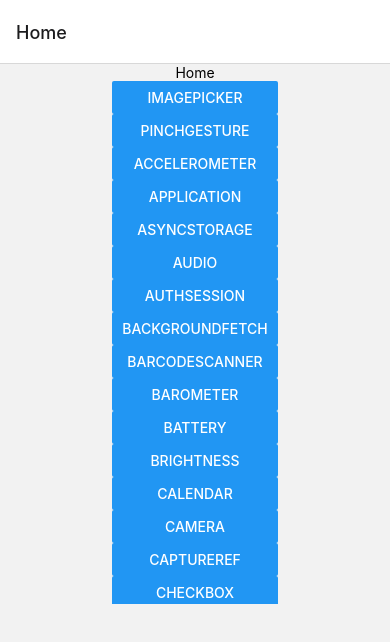
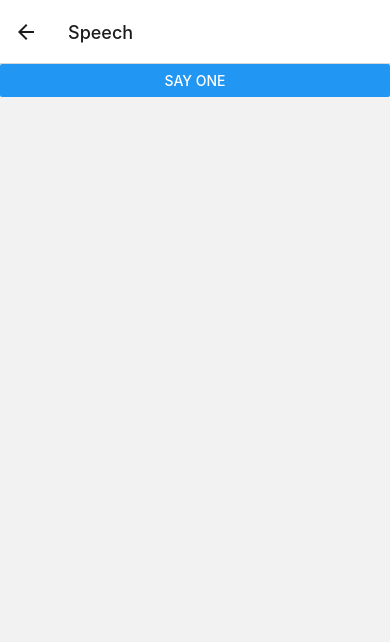
Before and after one commit to GuilhermeSousaDev/Expo, a React Native app: screen /Speech in a window 390 px wide. Shown: the top 642 px of the page. Built offline with nearby package versions, Linux system fonts and the light colour scheme; what expo-notifications, expo-task-manager would draw is missing.

Commit message:
Expo Speech

```diff
--- a/App.js
+++ b/App.js
@@ -54,6 +54,8 @@ import ScreenCapture from './screens/ScreenCapture';
 import ScreenOrientation from './screens/ScreenOrientation';
 import SecureStore from './screens/SecureStore';
 import Sharing from './screens/Sharing';
+import SMS from './screens/SMS';
+import Speech from './screens/Speech';
 
 export default function App() {
   return (
@@ -108,6 +110,8 @@ export default function App() {
         <Stack.Screen name='ScreenOrientation' component={ScreenOrientation} />
         <Stack.Screen name='SecureStore' component={SecureStore} />
         <Stack.Screen name='Sharing' component={Sharing} />
+        <Stack.Screen name='SMS' component={SMS} />
+        <Stack.Screen name='Speech' component={Speech} />
       </Stack.Navigator>
       <StatusBar style="light" />
     </NavigationContainer>
--- a/package.json
+++ b/package.json
@@ -56,6 +56,8 @@
     "expo-secure-store": "~12.0.0",
     "expo-sensors": "~12.0.1",
     "expo-sharing": "~11.0.1",
+    "expo-sms": "~11.0.0",
+    "expo-speech": "~11.0.0",
     "expo-splash-screen": "~0.17.5",
     "expo-status-bar": "~1.4.2",
     "expo-web-browser": "~12.0.0",
--- a/screens/Home.js
+++ b/screens/Home.js
@@ -58,6 +58,8 @@ export default function Home({ navigation }) {
                 <Button title="ScreenOrientation" onPress={() => navigate('ScreenOrientation')} />
                 <Button title="SecureStore" onPress={() => navigate('SecureStore')} />
                 <Button title="Sharing" onPress={() => navigate('Sharing')} />
+                <Button title="SMS" onPress={() => navigate('SMS')} />
+                <Button title="Speech" onPress={() => navigate('Speech')} />
             </ScrollView>
         </View>
     )
--- /dev/null
+++ b/screens/SMS.js
@@ -0,0 +1,26 @@
+import { View, Button } from 'react-native';
+import * as SMS from 'expo-sms';
+
+export default function SmsScreen() {
+    const file = require('../assets/favicon.png')
+
+    const handleSendSMS = async () => {
+        await SMS.sendSMSAsync(
+            [77999234572, 77999774512],
+            'Sample Message',
+            {
+                attachments: {
+                    uri: '../assets/favicon.png',
+                    mimeType: 'image/png',
+                    filename: file,
+                }
+            }
+        );
+    }
+
+    return (
+        <View>
+            <Button title="Send SMS" onPress={handleSendSMS} />
+        </View>
+    )
+}
--- /dev/null
+++ b/screens/Speech.js
@@ -0,0 +1,16 @@
+import { View, Button } from 'react-native';
+import * as Speech from 'expo-speech';
+
+export default function SpeechScreen() {
+  const speech = () => {
+    const wordToSay = 'Say It 1';
+
+    Speech.speak(wordToSay);
+  }
+
+  return (
+    <View>
+      <Button title="Say One" onPress={speech} />
+    </View>
+  )
+}
```
Also changed, not shown: 1 other file (tests, documents, lock files or other folders).
